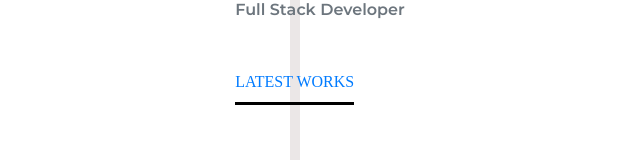
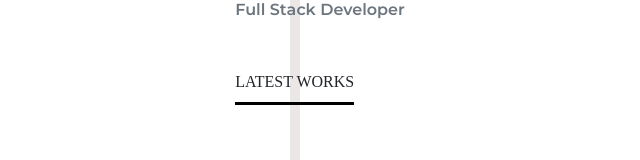
Before and after one commit to gobielJonathan/gobielJonathan.github.io, a Next.js app: page / in a window 1280 px wide. Shown: the part 359-519 px from the top of the page, without its empty margins (0-640 px from the left). Built offline with nearby package versions, Linux system fonts and the light colour scheme; some icons are missing; a web font is replaced by a local one.

Commit message:
chore: upgrade to next link nextjs 13

```diff
--- a/components/intro/index.jsx
+++ b/components/intro/index.jsx
@@ -14,7 +14,7 @@ export default function Intro() {
               Full Stack Developer
             </p>
 
-            <Link href="#porto">
+            <Link href="#porto" legacyBehavior>
               <p
                 className="mt-5 pb-2 font-bold"
                 style={{
```
